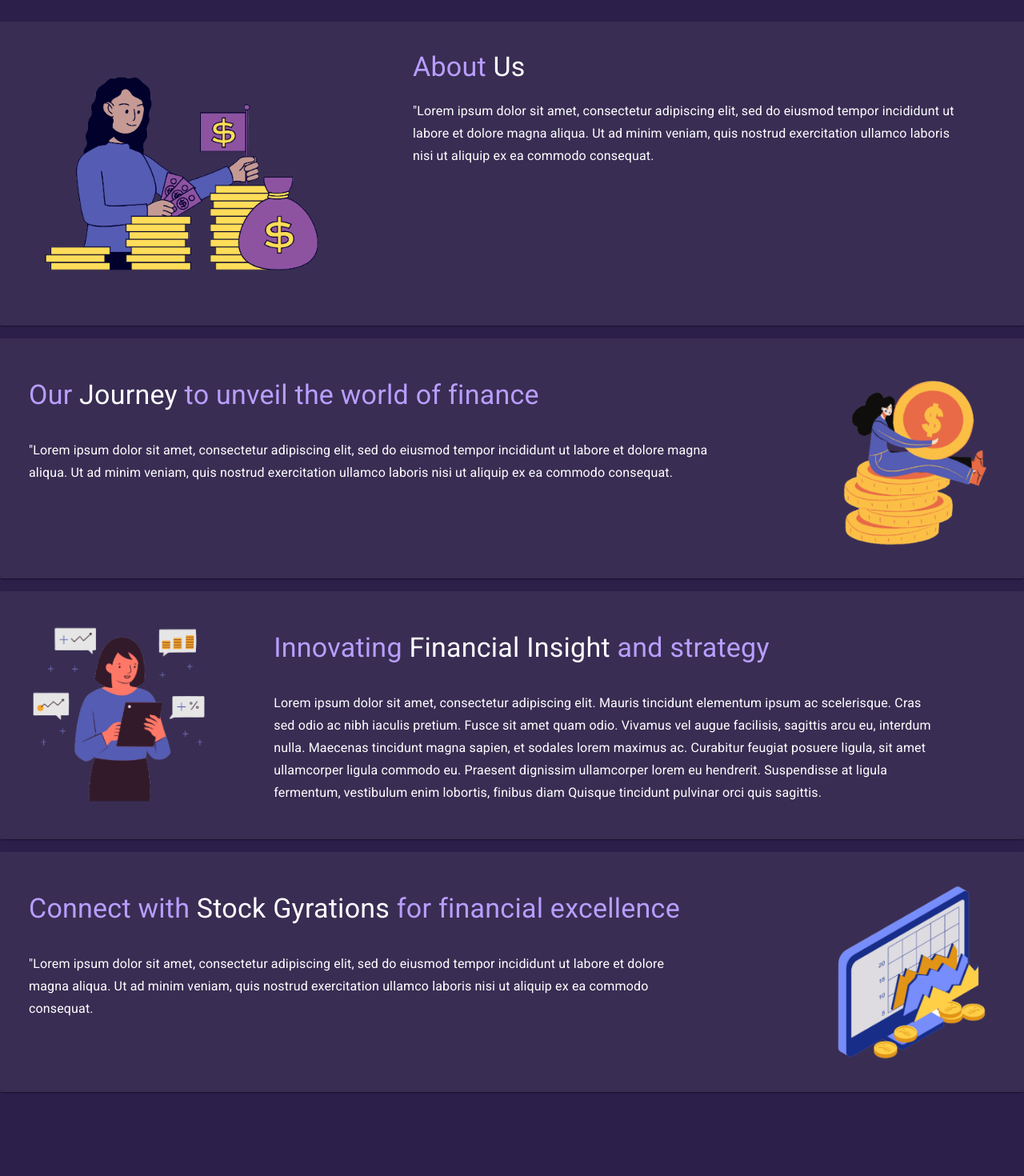
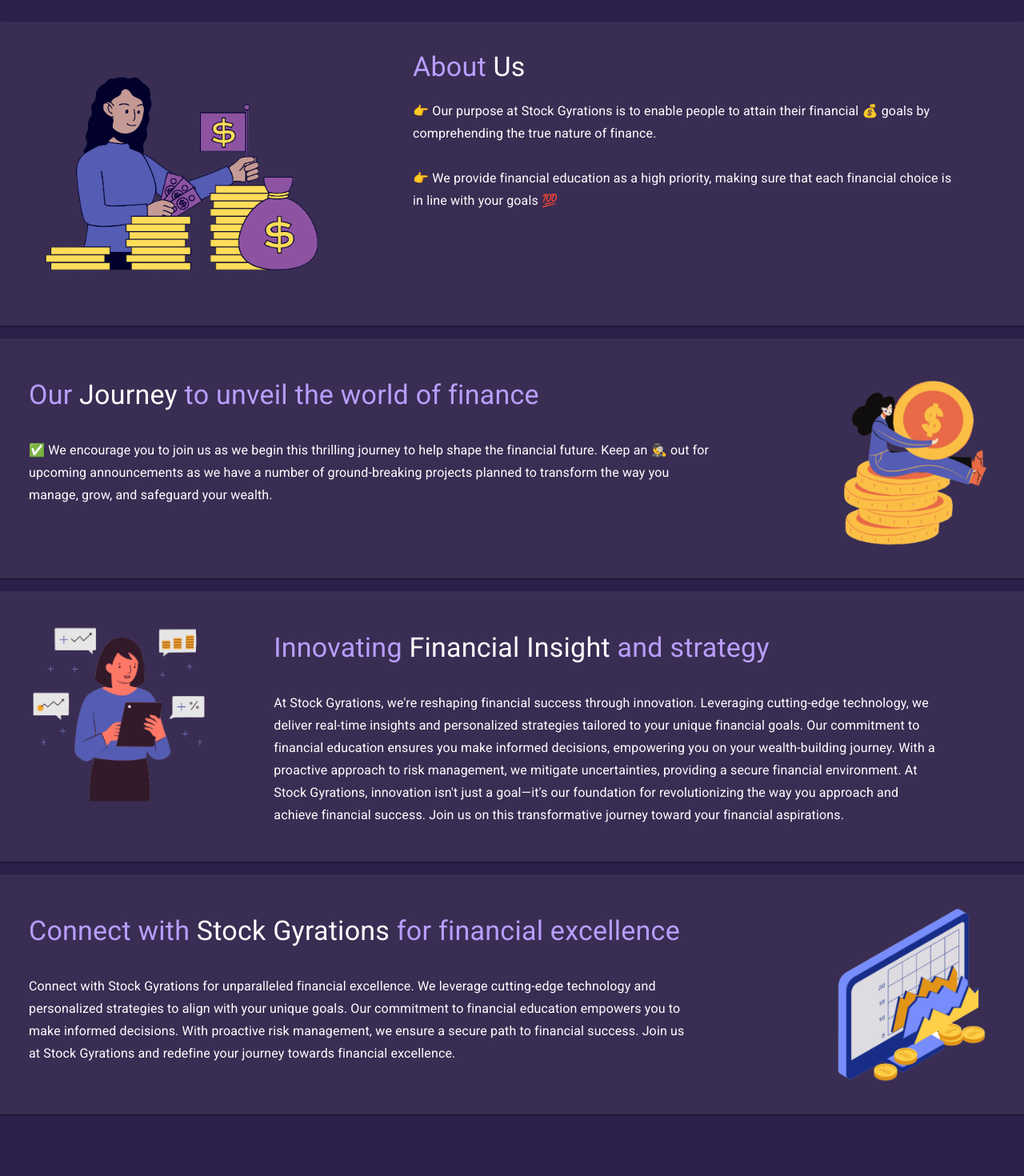
Before and after one commit to jsayyam1/TSP-NEW, a React (Create React App) app: page /StockGyrationsPage in a window 1280 px wide. Shown: the part 680-2150 px from the top of the page at 80% size. Built offline with nearby package versions, Linux system fonts and the light colour scheme.

Commit message:
Content added and backend done

```diff
--- a/src/Components/Contact.jsx
+++ b/src/Components/Contact.jsx
@@ -23,6 +23,13 @@
             console.log(result.text);
             window.location.href = <Link to={'/Services'}></Link>;
             alert("Mail Submitted Successfully")
+        }, (error) => {
+            console.log(error.text);
+        });
+
+        emailjs.sendForm('service_urygq98', 'template_ok92hlu', form.current, 'JhY339hk-jJGezTXP')
+        .then((result) => {
+            console.log("Success");
         }, (error) => {
             console.log(error.text);
         });
--- a/src/Components/StockGyrations.jsx
+++ b/src/Components/StockGyrations.jsx
@@ -54,8 +54,8 @@
         </OverlayText>
       </ImageContainer>
       <Aboutus />
+      <Footer/>
 
-      <Footer />
 
 
     </PageContainer>
--- a/src/Components/sgsections.jsx
+++ b/src/Components/sgsections.jsx
@@ -34,7 +34,8 @@
             <span style={{color: '#b99eff'}}>About</span> Us
           </Typography>
           <Typography margin={'20px'} variant="subtitle1" color="white" component="div">
-          "Lorem ipsum dolor sit amet, consectetur adipiscing elit, sed do eiusmod tempor incididunt ut labore et dolore magna aliqua. Ut ad minim veniam, quis nostrud exercitation ullamco laboris nisi ut aliquip ex ea commodo consequat.
+          👉 Our purpose at Stock Gyrations is to enable people to attain their financial 💰 goals by comprehending the true nature of finance. <br></br><br></br>
+          👉 We provide financial education as a high priority, making sure that each financial choice is in line with your goals 💯
           </Typography>
         </CardContent>
       </Box>
@@ -51,7 +52,7 @@
             <p>Our <span style={{color: 'white'}}>Journey</span> to unveil the world of finance</p>
           </Typography>
           <Typography margin={'20px'} variant="subtitle1" color="white" component="div">
-          "Lorem ipsum dolor sit amet, consectetur adipiscing elit, sed do eiusmod tempor incididunt ut labore et dolore magna aliqua. Ut ad minim veniam, quis nostrud exercitation ullamco laboris nisi ut aliquip ex ea commodo consequat.
+          ✅ We encourage you to join us as we begin this thrilling journey to help shape the financial future. Keep an 🕵️‍♂️ out for upcoming announcements as we have a number of ground-breaking projects planned to transform the way you manage, grow, and safeguard your wealth.
           </Typography>
         </CardContent>
       </Box>
@@ -90,9 +91,7 @@
           <p>Innovating<span style={{color: 'white'}}> Financial Insight </span>and strategy</p>
           </Typography>
           <Typography margin={'20px'} variant="subtitle1" color="white" component="div">
-          Lorem ipsum dolor sit amet, consectetur adipiscing elit. Mauris tincidunt elementum ipsum ac scelerisque. Cras sed odio ac nibh iaculis pretium. Fusce sit amet quam odio. Vivamus vel augue facilisis, sagittis arcu eu, interdum nulla. Maecenas tincidunt magna sapien, et sodales lorem maximus ac.
-          Curabitur feugiat posuere ligula, sit amet ullamcorper ligula commodo eu. Praesent dignissim ullamcorper lorem eu hendrerit. Suspendisse at ligula fermentum, vestibulum enim lobortis, finibus diam
-          Quisque tincidunt pulvinar orci quis sagittis.
+          At Stock Gyrations, we're reshaping financial success through innovation. Leveraging cutting-edge technology, we deliver real-time insights and personalized strategies tailored to your unique financial goals. Our commitment to financial education ensures you make informed decisions, empowering you on your wealth-building journey. With a proactive approach to risk management, we mitigate uncertainties, providing a secure financial environment. At Stock Gyrations, innovation isn't just a goal—it's our foundation for revolutionizing the way you approach and achieve financial success. Join us on this transformative journey toward your financial aspirations.
           </Typography>
         </CardContent>
       </Box>
@@ -108,7 +107,7 @@
             <p>Connect with <span style={{color: 'white'}}>Stock Gyrations</span> for financial excellence</p>
           </Typography>
           <Typography margin={'20px'} variant="subtitle1" color="white" component="div">
-          "Lorem ipsum dolor sit amet, consectetur adipiscing elit, sed do eiusmod tempor incididunt ut labore et dolore magna aliqua. Ut ad minim veniam, quis nostrud exercitation ullamco laboris nisi ut aliquip ex ea commodo consequat.
+          Connect with Stock Gyrations for unparalleled financial excellence. We leverage cutting-edge technology and personalized strategies to align with your unique goals. Our commitment to financial education empowers you to make informed decisions. With proactive risk management, we ensure a secure path to financial success. Join us at Stock Gyrations and redefine your journey towards financial excellence.
           </Typography>
         </CardContent>
       </Box>
```
